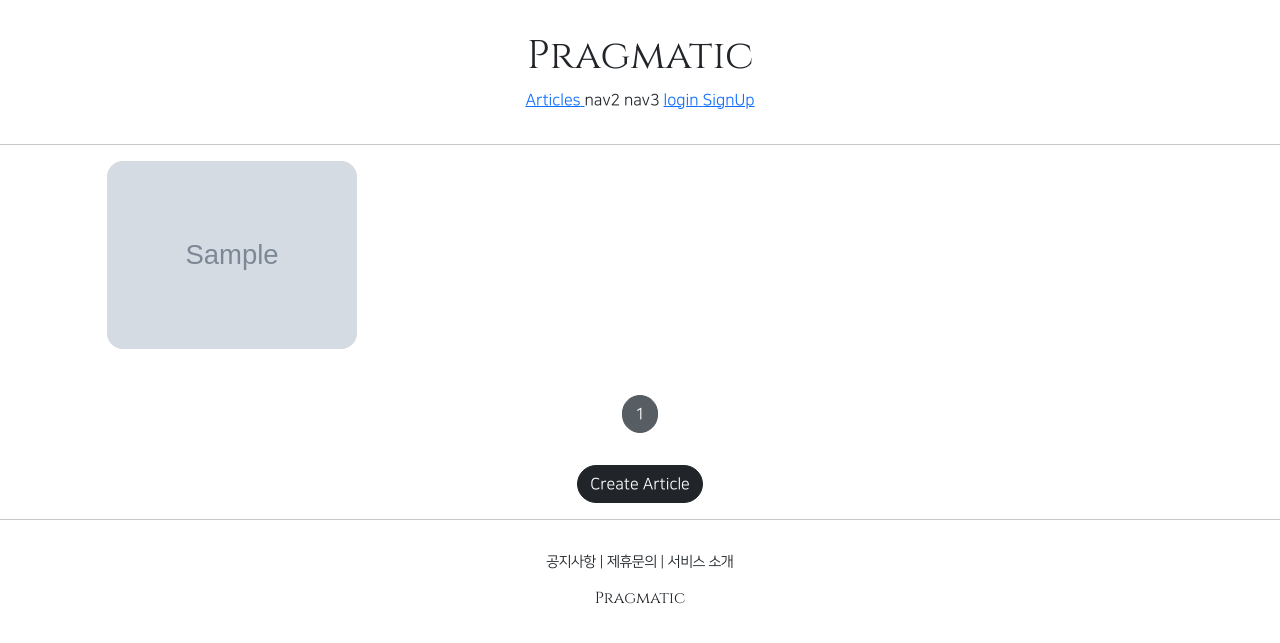
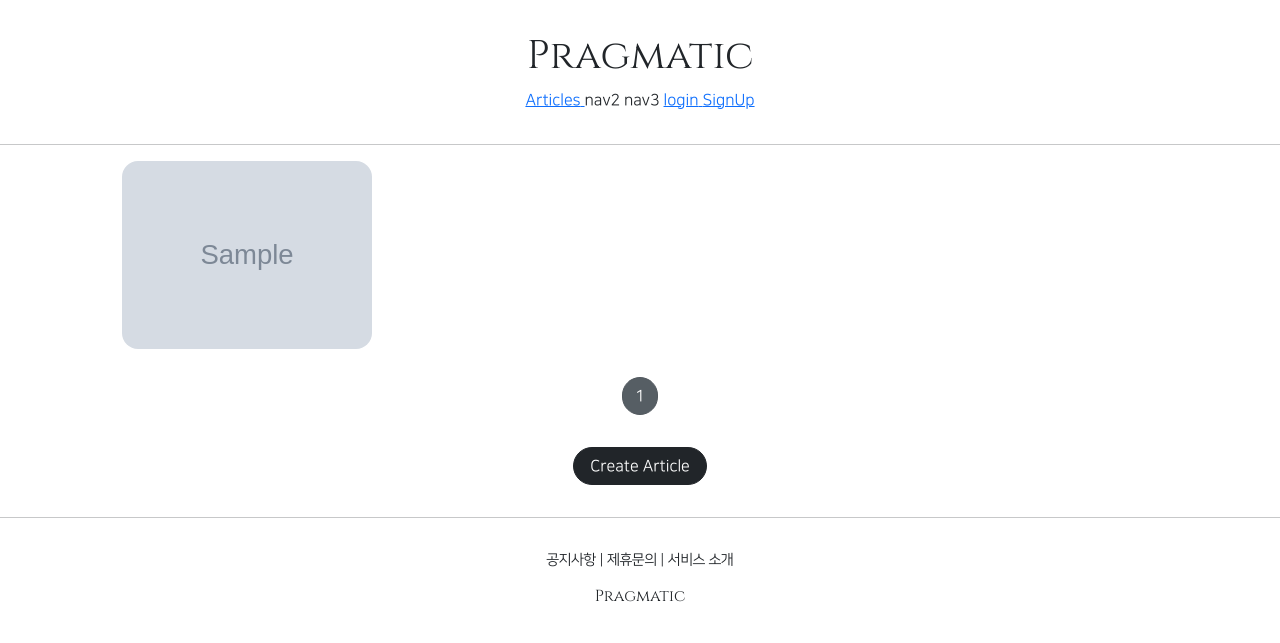
Before and after one commit to JBG0000/pragmatic, a Django app: page /articles/list/ in a window 1280 px wide. Shown: the top 643 px of the page. Run offline with Django 3.2, Linux system fonts and the light colour scheme; tables that the repository leaves empty hold one stand-in row (values such as "Sample post"); grey boxes marked "Sample" are stand-in pictures; some libraries are stand-ins or nearby versions.

Commit message:
django course 39 commit

```diff
--- a/articleapp/templates/articleapp/list.html
+++ b/articleapp/templates/articleapp/list.html
@@ -4,12 +4,20 @@
 {% block content %}
 
     <style>
+        .container {
+            padding: 0;
+            margin: 0 auto;
+        }
+
+        .container a {
+            width: 45%; {# 보통 모바일 환경에선 45%비율 #}
+            max-width: 250px;   {# pc환경에서 제일 크게한거 #}
+        }
         .container div {
-            width: 250px;
-            background-color: antiquewhite;
             display: flex;
             justify-content: center;
             align-items: center;
+
             border-radius: 1rem;
         }
 
@@ -37,7 +45,7 @@
     {% include 'snippets/pagination.html' with page_obj=page_obj %}
 
     <div style="text-align: center">
-        <a href="{% url 'articleapp:create' %}" class="btn btn-dark rounded-pill clo-3 mt-3">
+        <a href="{% url 'articleapp:create' %}" class="btn btn-dark rounded-pill mt-3 mb-3 px-3">
             Create Article
         </a>
     </div>
--- a/pragmatic/settings.py
+++ b/pragmatic/settings.py
@@ -40,7 +40,8 @@ SECRET_KEY = env('SECRET_KEY')  #env에서 SECRET_KEY 항목 갖고오기
 # SECURITY WARNING: don't run with debug turned on in production!
 DEBUG = True
 
-ALLOWED_HOSTS = []
+#ALLOWED_HOSTS는 로컬서버 모바일로 접속할때 유용!
+ALLOWED_HOSTS = ['*']   #'*'모든 호스트 허용
 
 
 # Application definition
--- a/static/bass.css
+++ b/static/bass.css
@@ -16,3 +16,9 @@
     text-align: center;
     margin: 2rem 0;
 }
+
+@media screen and (max-width: 500px) {  /*미디어 쿼리! 전체 창 크기가 작아지면 글씨도 작아지게*/
+    html {
+        font-size: 13px;
+    }
+}
--- a/static/js/magicgrid.js
+++ b/static/js/magicgrid.js
@@ -277,7 +277,7 @@ MagicGrid.prototype.listen = function listen () {
 let magicGrid = new MagicGrid({
   container: '.container',
   animate: true,
-  gutter: 30,
+  gutter: 12, //양옆 여백! 간격!
   static: true,
   useMin: true
 });
--- a/templates/head.html
+++ b/templates/head.html
@@ -2,6 +2,7 @@
 
 <head>
     <meta charset="UTF-8">
+    <meta name="viewport" content="width=device-width, initial-scale=1, shrink-to-fit=no">  <!--반응형!!!-->
     <title>Pragmatic</title>
 
     <!-- 부트스트랩 css 링크 -->
```
